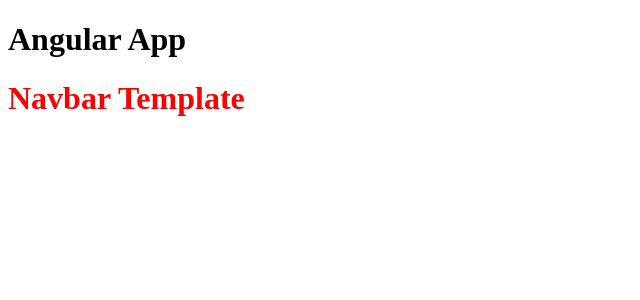
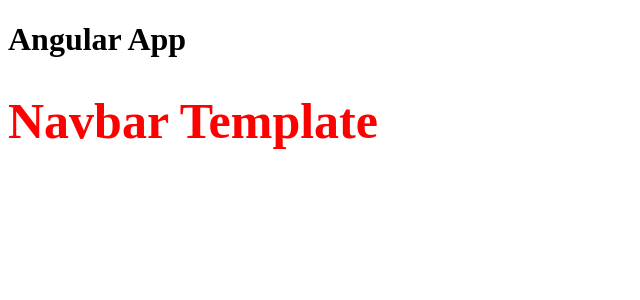
Before and after one commit to barbellfan/AngIntro, an Angular app: page / in a window 1280 px wide. Shown: the top 300 px of the page, without its empty margins (0-640 px from the left). Built offline with nearby package versions, Linux system fonts and the light colour scheme.

Commit message:
Writing the css using backticks

```diff
--- a/src/app/navbar/navbar.component.ts
+++ b/src/app/navbar/navbar.component.ts
@@ -3,7 +3,10 @@
 @Component({
   selector: 'app-navbar',
   template: '<h1> Navbar Template </h1>',
-  styles: ['h1{ color: red }']
+  styles: [`h1 {
+    color: red;
+    font-size: 50px
+  }`]
 })
 
 export class NavbarComponent {
```
